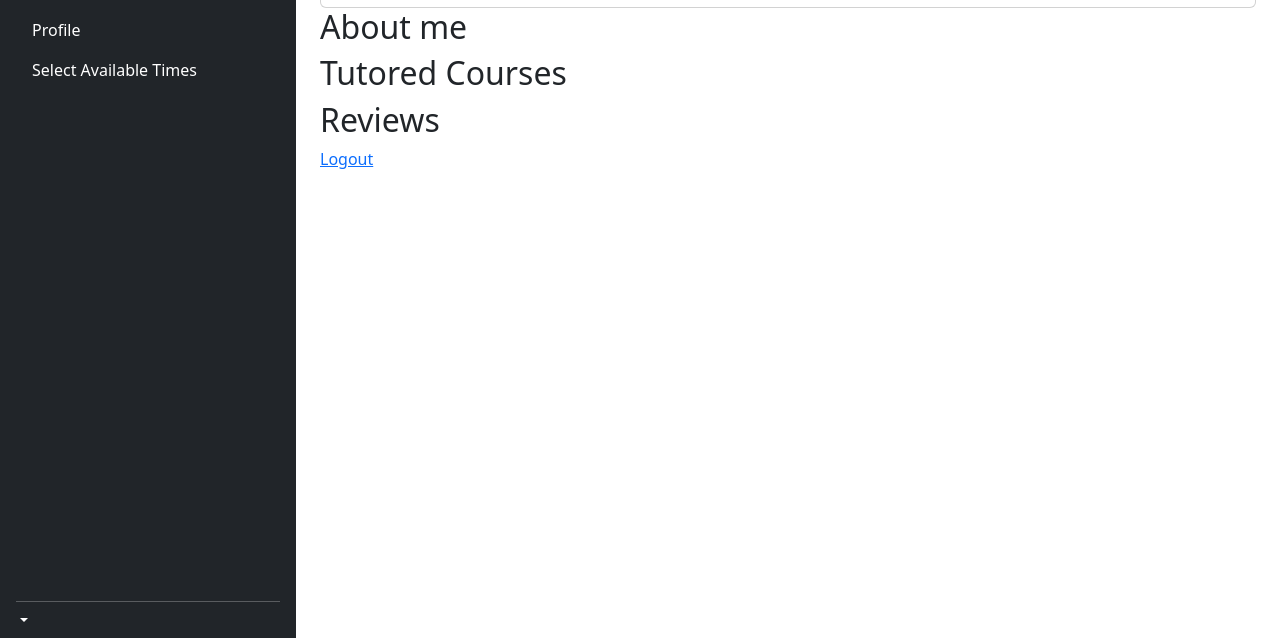
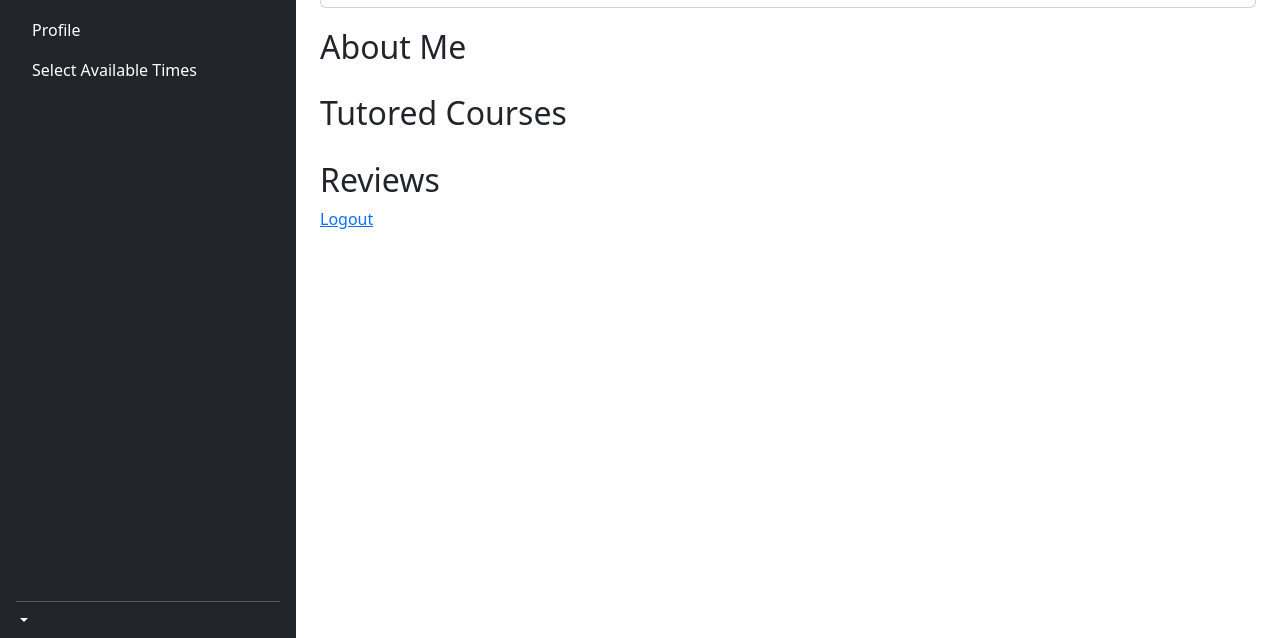
Before and after one commit to saarthak2002/TutorMe, a Django app: template tutorme/templates/tutorme/tutorProfile.html in a window 1280 px wide. Shown: the part 162-800 px from the top of the page. Run offline with Django 4.2, Linux system fonts and the light colour scheme; the template is opened without the code that fills it, so the values that code supplies are empty; some libraries are stand-ins or nearby versions.

Commit message:
small design adjustment to profile

```diff
--- a/tutorme/templates/tutorme/studentProfile.html
+++ b/tutorme/templates/tutorme/studentProfile.html
@@ -49,7 +49,7 @@
                             </div>
                         </div>
                     </div>
-                    <h6 class="text-black-100" style="font-size: xx-large;">About me</h6>
+                    <h6 class="text-black-100" style="font-size: xx-large; padding-top: 20px;">About Me</h6>
                     <div class="d-flex justify-content-start flex-wrap" style="gap: 10px;">
                         {% for bio in bio_list%}
                         <div class="card" style="width: 100%;">
@@ -59,7 +59,7 @@
                             </div>
                         {% endfor %}
                     </div>
-                    <h6 class="text-black-100" style="font-size: xx-large;">What I need help with</h6>
+                    <h6 class="text-black-100" style="font-size: xx-large; padding-top: 20px;">What I Need Help With</h6>
                     <div class="d-flex justify-content-start flex-wrap" style="gap: 10px;">
                         <div class="card" style="width: 100%;">
                             <div class="card-body">
@@ -67,7 +67,7 @@
                             </div>
                             </div>
                     </div>
-                    <h6 class="text-black-100" style="font-size: xx-large;">Courses requested</h6>
+                    <h6 class="text-black-100" style="font-size: xx-large; padding-top: 20px;">Courses Requested</h6>
                     <div class="d-flex justify-content-start flex-wrap" style="gap: 10px;">
                         {% for classes in courses_requested %}
                         <div class="card" style="width: 18rem;">
--- a/tutorme/templates/tutorme/tutorProfile.html
+++ b/tutorme/templates/tutorme/tutorProfile.html
@@ -37,7 +37,7 @@
                             </div>
                         </div>
                     </div>
-                    <h6 class="text-black-100" style="font-size: xx-large;">About me</h6>
+                    <h6 class="text-black-100" style="font-size: xx-large; padding-top: 20px;">About Me</h6>
                     <div class="d-flex justify-content-start flex-wrap" style="gap: 10px;">
                         {% for bio in bio_list%}
                         <div class="card" style="width: 100%;">
@@ -47,7 +47,7 @@
                             </div>
                         {% endfor %}
                     </div>
-                    <h6 class="text-black-100" style="font-size: xx-large;">Tutored Courses</h6>
+                    <h6 class="text-black-100" style="font-size: xx-large; padding-top: 20px;">Tutored Courses</h6>
                     <div class="d-flex justify-content-start flex-wrap" style="gap: 10px;">
                         {% for classes in classes_list %}
                         <div class="card" style="width: 18rem;">
@@ -57,7 +57,7 @@
                         </div>
                         {% endfor %}
                     </div>
-                    <h6 class="text-black-100" style="font-size: xx-large;">Reviews</h6>
+                    <h6 class="text-black-100" style="font-size: xx-large; padding-top: 20px;">Reviews</h6>
                     <div class="d-flex justify-content-start flex-wrap" style="gap: 10px;">
                         {% for rating in ratings_list %}
                         <div class="card" style="width: 100%;">
```
